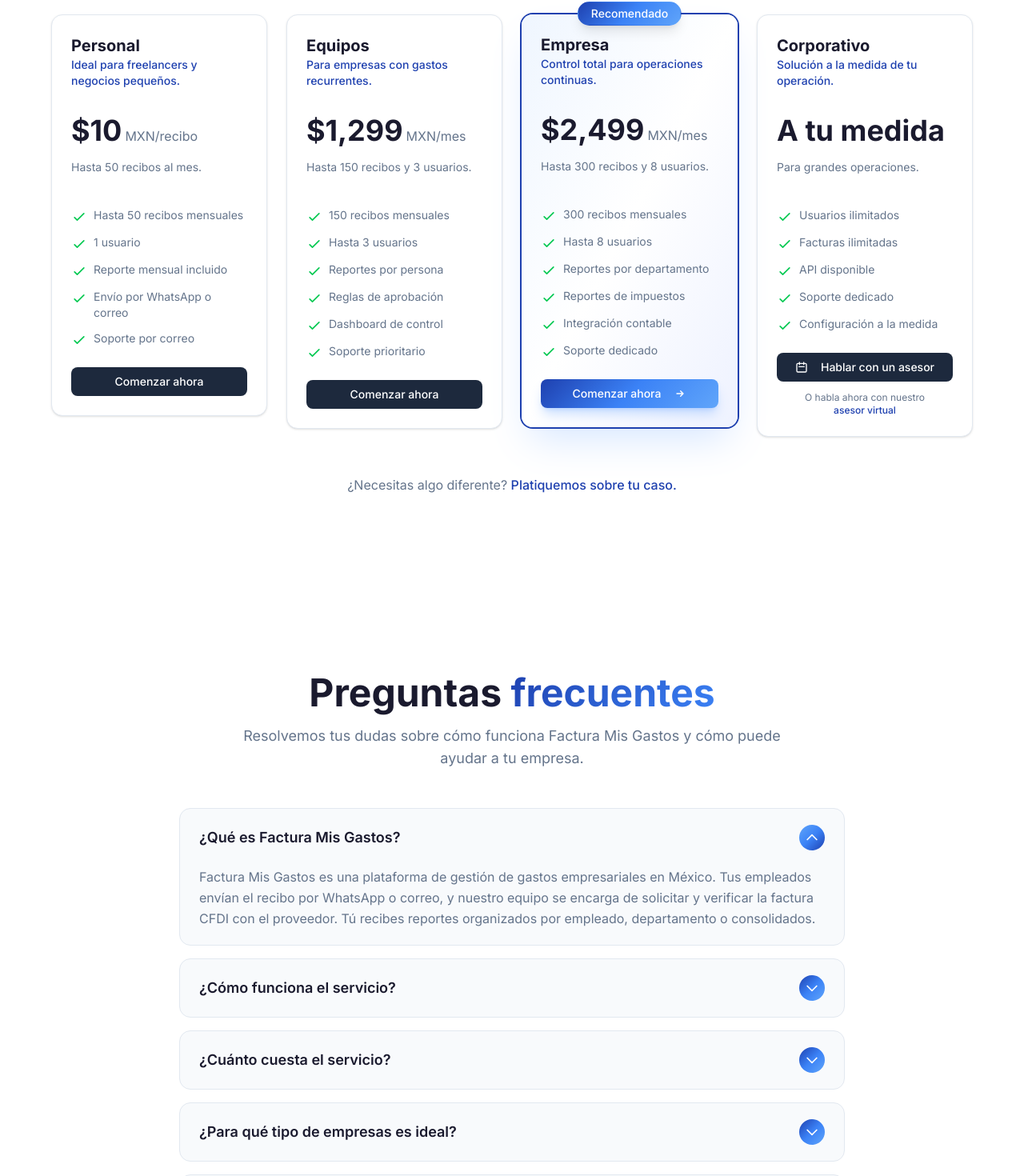
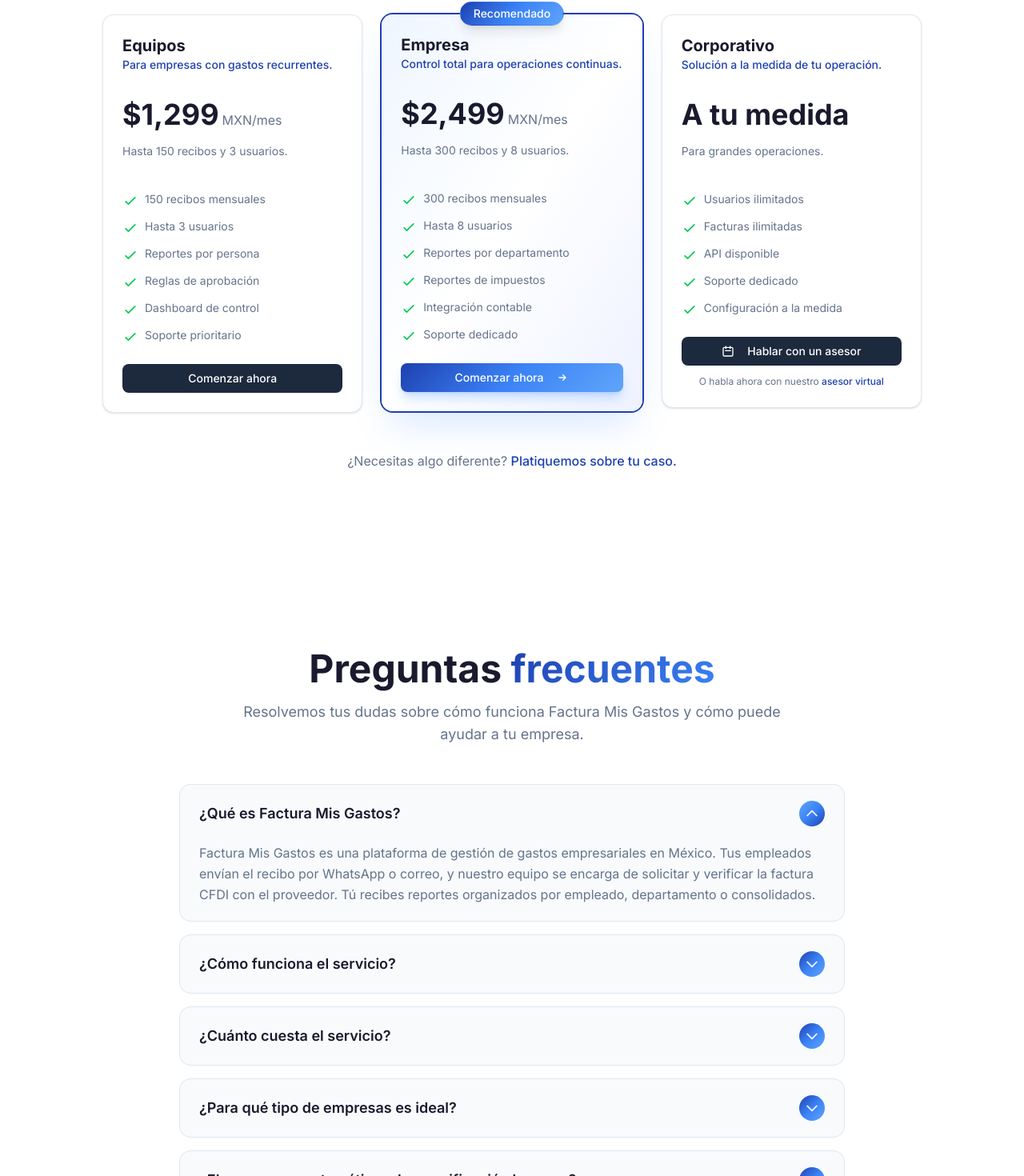
Before and after one commit to jorgeporrasmx/factura-mis-gastos, a Next.js app: page / in a window 1280 px wide. Shown: the part 3601-5071 px from the top of the page at 80% size. Built offline with nearby package versions, Linux system fonts and the light colour scheme.

Commit message:
feat: Elimina plan Personal, deja 3 paquetes
- Elimina plan Personal ($10/recibo)
- Quedan 3 planes: Equipos, Empresa y Corporativo
- Ajusta grid de 4 a 3 columnas
- Actualiza FAQ y Schema SEO

```diff
--- a/src/app/comenzar/page.tsx
+++ b/src/app/comenzar/page.tsx
@@ -9,24 +9,6 @@ import { Badge } from '@/components/ui/badge';
 const CALENDLY_URL = 'https://calendly.com/facturamisgastos/asesoria';
 
 const plans = [
-  {
-    id: 'personal',
-    name: "Personal",
-    tagline: "Ideal para freelancers y negocios pequeños.",
-    price: "$10",
-    priceValue: 10,
-    unit: "MXN por factura",
-    description: "Hasta 50 recibos al mes.",
-    features: [
-      "Hasta 50 recibos mensuales",
-      "1 usuario",
-      "Reporte mensual incluido",
-      "Envío por WhatsApp o correo",
-      "Soporte por correo"
-    ],
-    popular: false,
-    calendly: false
-  },
   {
     id: 'equipos',
     name: "Equipos",
@@ -212,7 +194,7 @@ export default function ComenzarPage() {
           <h2 className="text-2xl font-bold text-foreground mb-6 text-center">
             1. Selecciona tu plan
           </h2>
-          <div className="grid md:grid-cols-2 lg:grid-cols-4 gap-6 max-w-6xl mx-auto">
+          <div className="grid md:grid-cols-3 gap-6 max-w-5xl mx-auto">
             {plans.map((plan) => (
               <Card
                 key={plan.id}
--- a/src/components/FAQSection.tsx
+++ b/src/components/FAQSection.tsx
@@ -13,7 +13,7 @@ const faqs = [
   },
   {
     question: "¿Cuánto cuesta el servicio?",
-    answer: "Ofrecemos cuatro planes: Plan Personal a $10 MXN por factura (1 usuario, hasta 50 recibos), Plan Equipos a $1,299 MXN/mes (hasta 150 recibos y 3 usuarios), Plan Empresa a $2,499 MXN/mes (hasta 300 recibos, 8 usuarios, integración contable y reportes de impuestos), y Plan Corporativo para grandes operaciones con soluciones a la medida."
+    answer: "Ofrecemos tres planes: Plan Equipos a $1,299 MXN/mes (hasta 150 recibos y 3 usuarios), Plan Empresa a $2,499 MXN/mes (hasta 300 recibos, 8 usuarios, integración contable y reportes de impuestos), y Plan Corporativo para grandes operaciones con soluciones a la medida."
   },
   {
     question: "¿Para qué tipo de empresas es ideal?",
--- a/src/components/PricingSection.tsx
+++ b/src/components/PricingSection.tsx
@@ -9,23 +9,6 @@ import { Badge } from '@/components/ui/badge';
 const CALENDLY_URL = 'https://calendly.com/facturamisgastos/asesoria';
 
 const plans = [
-  {
-    name: "Personal",
-    tagline: "Ideal para freelancers y negocios pequeños.",
-    price: "$10",
-    unit: "MXN/recibo",
-    description: "Hasta 50 recibos al mes.",
-    features: [
-      "Hasta 50 recibos mensuales",
-      "1 usuario",
-      "Reporte mensual incluido",
-      "Envío por WhatsApp o correo",
-      "Soporte por correo"
-    ],
-    cta: "Comenzar ahora",
-    popular: false,
-    calendly: false
-  },
   {
     name: "Equipos",
     tagline: "Para empresas con gastos recurrentes.",
@@ -99,7 +82,7 @@ export function PricingSection() {
           </p>
         </div>
 
-        <div className="grid md:grid-cols-2 lg:grid-cols-4 gap-6 max-w-6xl mx-auto items-start">
+        <div className="grid md:grid-cols-3 gap-6 max-w-5xl mx-auto items-start">
           {plans.map((plan, index) => (
             <Card
               key={index}
--- a/src/components/SchemaOrg.tsx
+++ b/src/components/SchemaOrg.tsx
@@ -69,20 +69,6 @@ export function SchemaOrg() {
     "offers": [
       {
         "@type": "Offer",
-        "name": "Plan Personal",
-        "description": "Ideal para freelancers y negocios pequeños. Hasta 50 recibos y 1 usuario.",
-        "price": "10",
-        "priceCurrency": "MXN",
-        "priceSpecification": {
-          "@type": "UnitPriceSpecification",
-          "price": "10",
-          "priceCurrency": "MXN",
-          "unitText": "por factura"
-        },
-        "availability": "https://schema.org/InStock"
-      },
-      {
-        "@type": "Offer",
         "name": "Plan Equipos",
         "description": "Hasta 150 recibos y 3 usuarios. Para empresas con gastos recurrentes.",
         "price": "1299",
@@ -150,7 +136,7 @@ export function SchemaOrg() {
         "name": "¿Cuánto cuesta el servicio?",
         "acceptedAnswer": {
           "@type": "Answer",
-          "text": "Ofrecemos cuatro planes: Personal a $10 MXN por factura (1 usuario, hasta 50 recibos), Equipos a $1,299 MXN/mes (150 recibos, 3 usuarios), Empresa a $2,499 MXN/mes (300 recibos, 8 usuarios, integración contable), y Corporativo para grandes operaciones a la medida."
+          "text": "Ofrecemos tres planes: Equipos a $1,299 MXN/mes (150 recibos, 3 usuarios), Empresa a $2,499 MXN/mes (300 recibos, 8 usuarios, integración contable), y Corporativo para grandes operaciones a la medida."
         }
       },
       {
```
